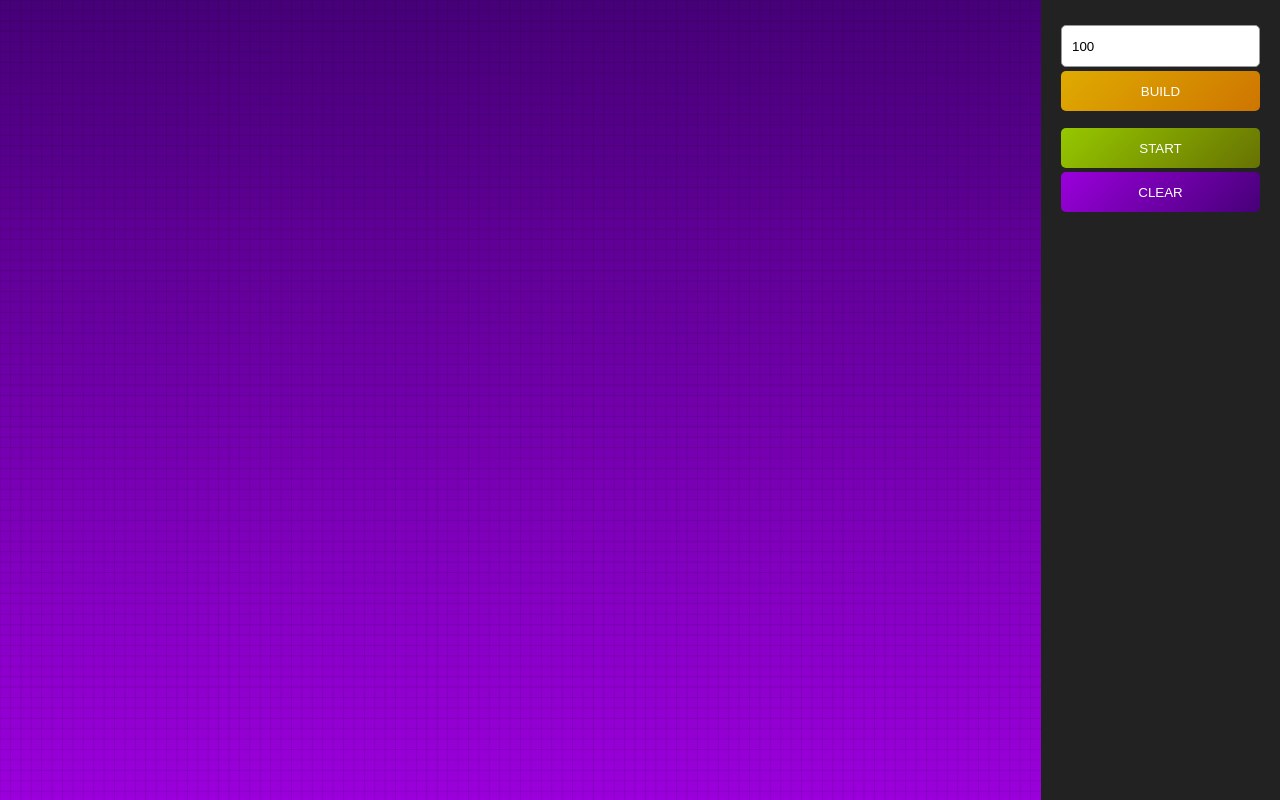
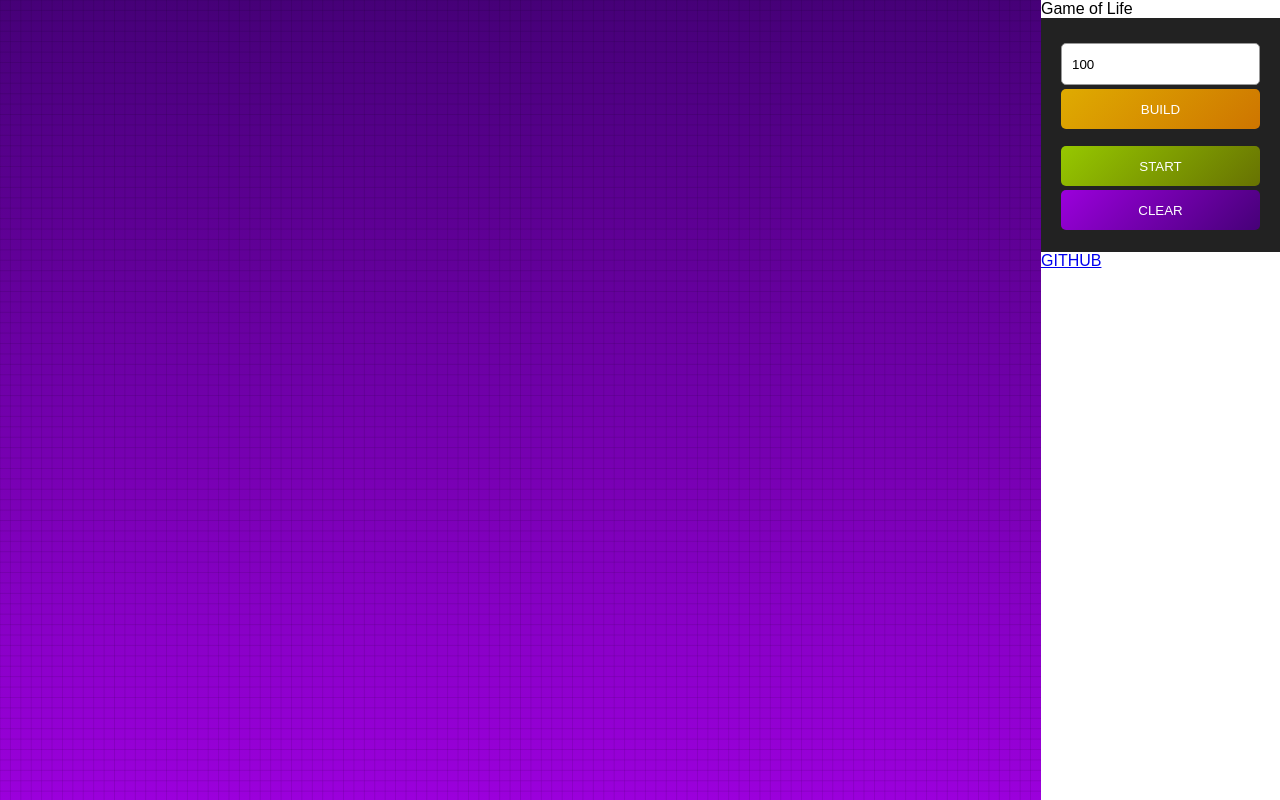
Before and after one commit to bluesbaker/game-of-life, a plain HTML site: page index.html in a window 1280 px wide. Drawn offline with Linux system fonts and the light colour scheme.

Commit message:
Add title and footer to right-bar

```diff
--- a/index.html
+++ b/index.html
@@ -10,19 +10,26 @@
 </head>
 <body>
     <!-- GAME -->
-    <div class="game-block">
+    <article class="game-block">
         <canvas class="layout" id="overlapLayout"></canvas>
         <canvas class="layout" id="gameLayout"></canvas>
         <canvas class="layout" id="gridLayout"></canvas>
-    </div>
+    </article>
 
     <!-- OPTION -->
-    <div class="options-block">
-        <input class="field" type="text" value="100" id="sizeInput" placeholder="grid size" required>
-        <input class="btn" type="button" value="BUILD" id="buildButton">
-
-        <input class="btn" type="button" value="START" id="startButton">
-        <input class="btn" type="button" value="CLEAR" id="clearButton">
+    <div class="right-bar">
+        <article class="title-block">
+            Game of Life
+        </article>
+        <article class="options-block">
+            <input class="field" type="text" value="100" id="sizeInput" placeholder="grid size" required>
+            <input class="btn" type="button" value="BUILD" id="buildButton">
+            <input class="btn" type="button" value="START" id="startButton">
+            <input class="btn" type="button" value="CLEAR" id="clearButton">
+        </article>
+        <footer class="footer-block">
+            <a href="https://github.com/bluesbaker/js-game-of-life">GITHUB</a>
+        </footer>
     </div>
 
     <!-- GAME SCRIPT -->
```
